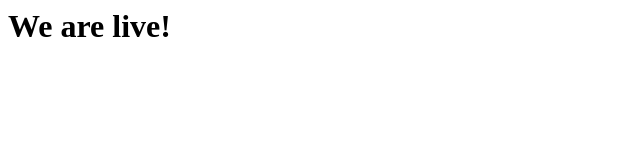
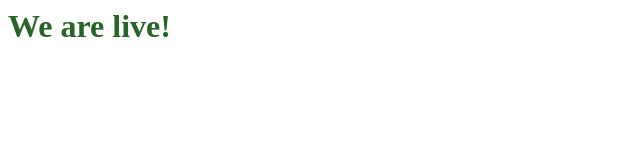
Before and after one commit to Ntwalii/website-cloning, a plain HTML site: page index.html in a window 1280 px wide. Shown: the full height of the page, 0-640 px from the left. Drawn offline with Linux system fonts and the light colour scheme.

Commit message:
Styles update

```diff
--- a/index.html
+++ b/index.html
@@ -1,5 +1,11 @@
-<html>
-  <body>
-    <h1> We are live!</h1>
-  </body>
+<html lang="en">
+<head>
+  <meta charset="UTF-8">
+  <meta name="viewport" content="width=device-width, initial-scale=1.0">
+  <link rel="stylesheet" href="styles.css">
+  <title>Document</title>
+</head>
+<body>
+  <h1>We are live!</h1>
+</body>
 </html>
--- /dev/null
+++ b/styles.css
@@ -0,0 +1,3 @@
+h1{
+    color: #286428;
+}
```
